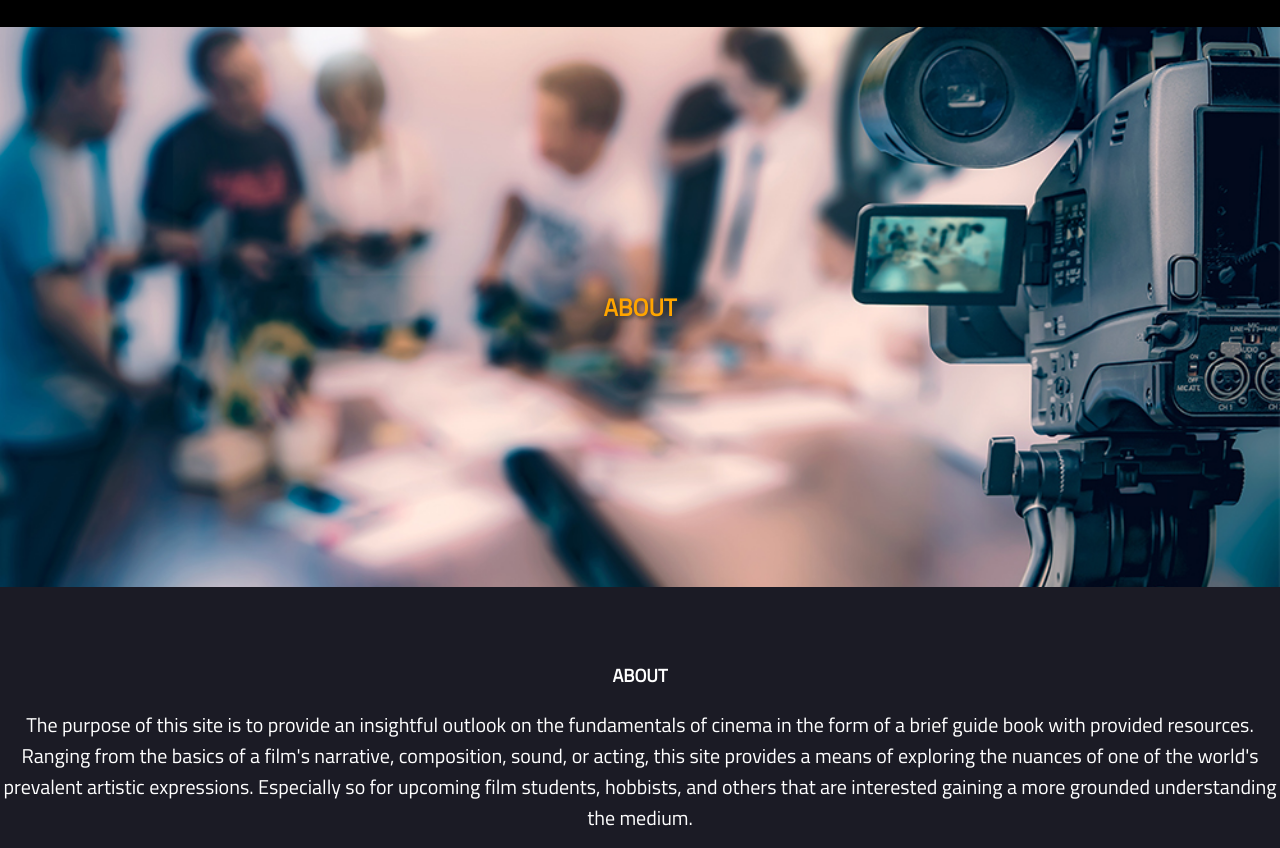
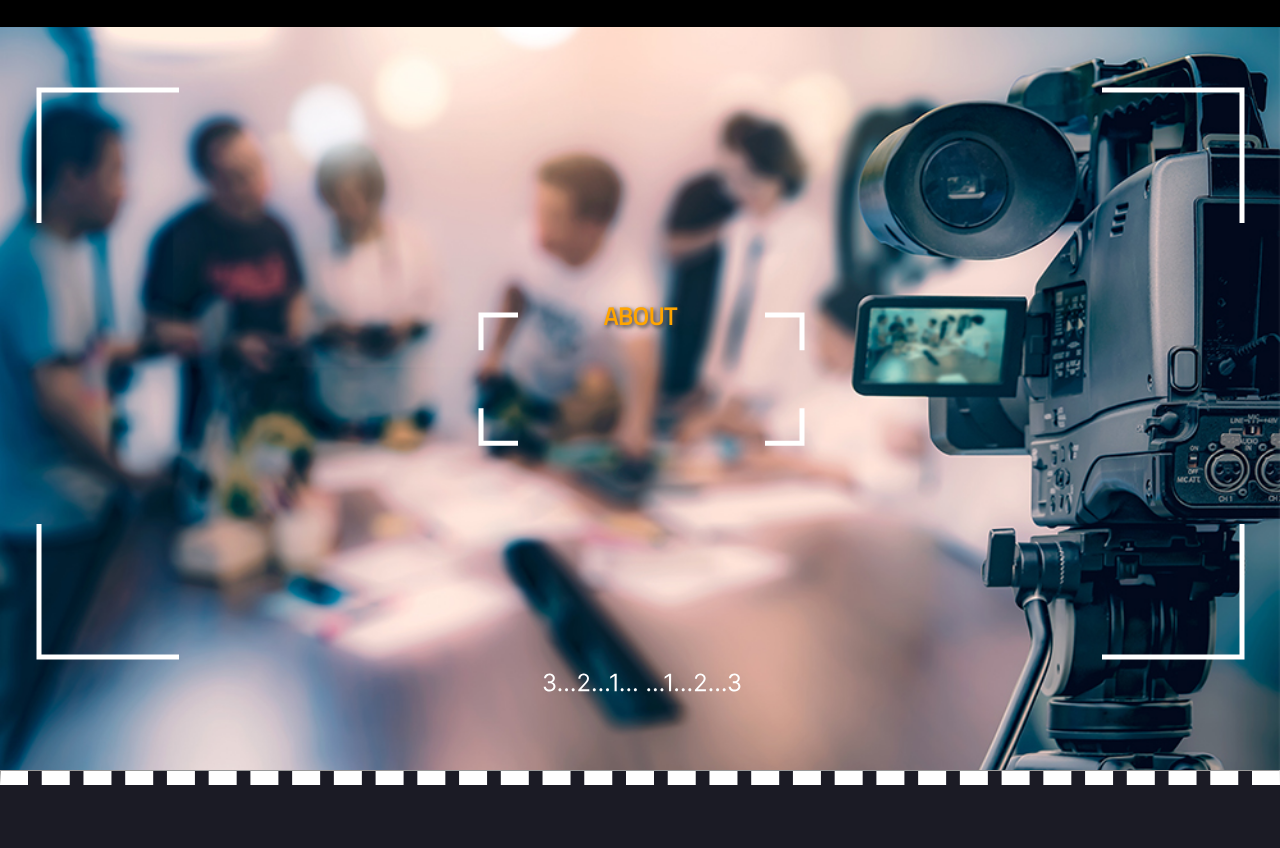
Before and after one commit to CJHorizon/BehindTheLense, a plain HTML site: page about.html in a window 1280 px wide. Shown: the part 104-952 px from the top of the page. Drawn offline with Linux system fonts and the light colour scheme.

Commit message:
last second

```diff
--- a/about.html
+++ b/about.html
@@ -36,12 +36,14 @@
 
         <section class="previews-sub" style="background-image: url(imgs/videocam.jpg);">
             <div class="previews-grid container wrapper">
-                <h1> ABOUT </h1>
+                <img src="imgs/Frame.svg" alt="Preview Frame" >
+                <h1 class="centered"> ABOUT </h1>
 
             </div>
         </section>
 
         <section class="about">
+            <hr class="solid dashed container">
             <div class="about-grid container wrapper">
                 <h1> ABOUT</h1>
 
@@ -62,6 +64,7 @@
                     fundamentals, basic resources, and examples of cinema while retaining
                      the site's original object of providing insight on cinematography.</p>
             </div>
+            <hr class="solid dashed container">
         </section>
 
         <footer>
```
Also changed, not shown: basics.html (+1 -0 lines), resources.html (+1 -0 lines).
